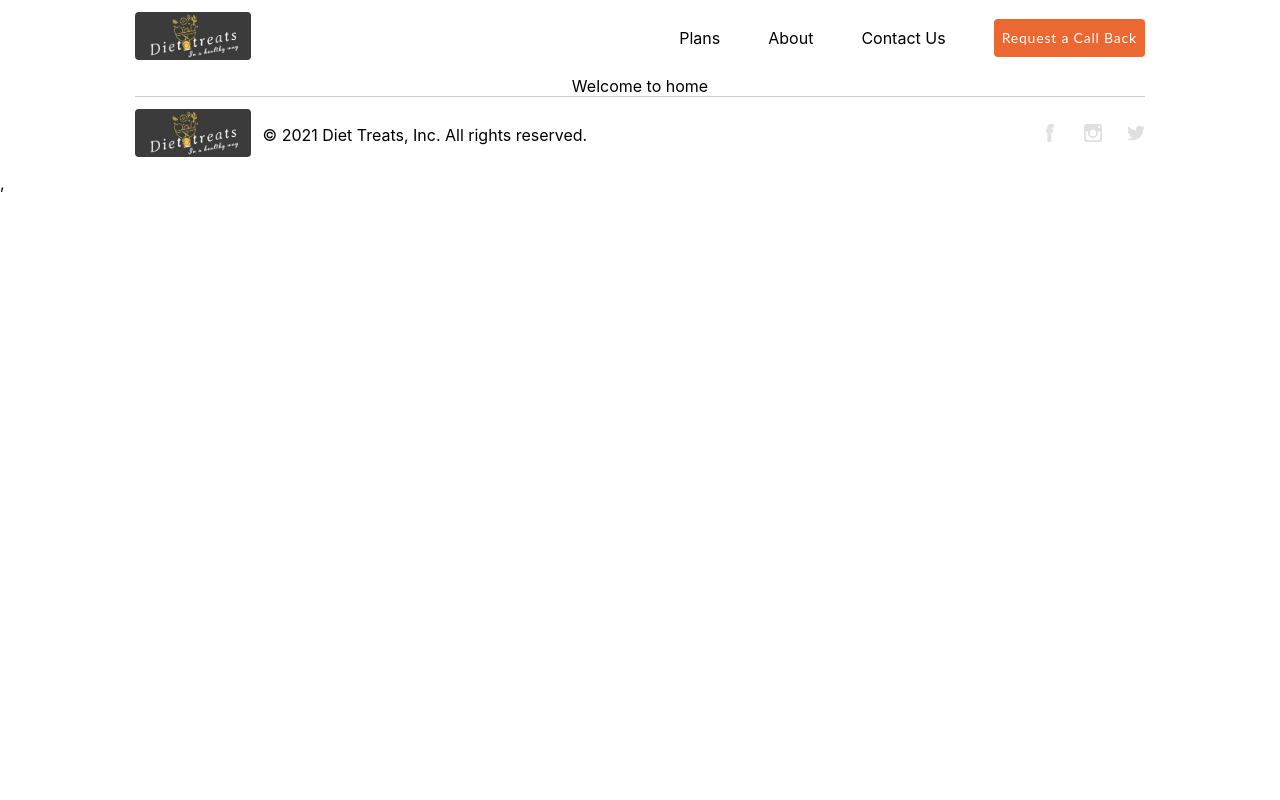
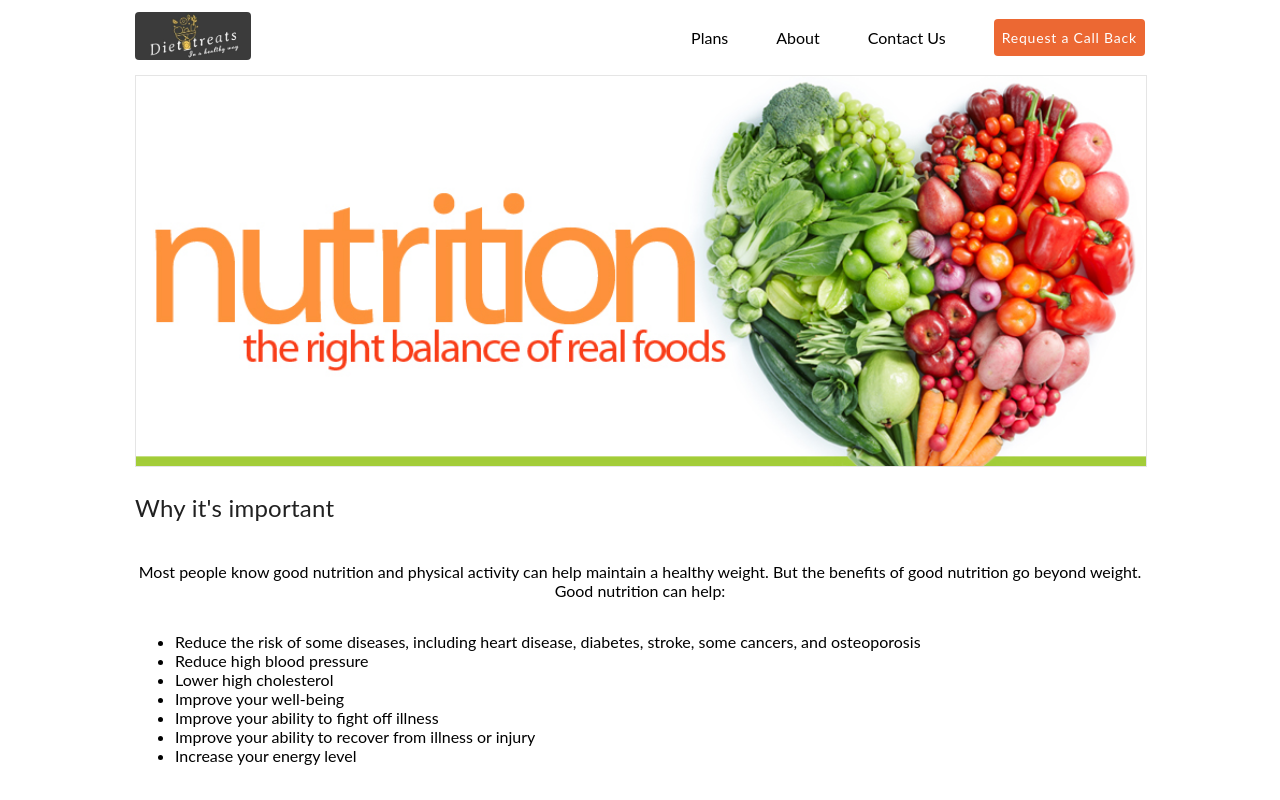
Before and after one commit to Abhiram219/diet-treats, a React (Create React App) app: page / in a window 1280 px wide. Shown: the top 800 px of the page. Built offline with nearby package versions, Linux system fonts and the light colour scheme.

Commit message:
Home Page dummy content added

```diff
--- a/src/common-components/Header/app.scss
+++ b/src/common-components/Header/app.scss
@@ -29,6 +29,7 @@
         }
 
         &__logo {
+            cursor: pointer;
             img{
                 height: 48px;
                 border-radius: 4px;
--- a/src/common-components/Header/index.js
+++ b/src/common-components/Header/index.js
@@ -11,7 +11,7 @@ function Header(props) {
   return (
     <div className="header__container">
 
-        <div className="header__logo"><img src={DietTreatsLogo}/></div>
+        <div className="header__logo" onClick={()=>history.push('/')} ><img src={DietTreatsLogo}/></div>
 
         <div className="header__subContainer">
           <div className="header__menu">
--- a/src/components/Home/app.scss
+++ b/src/components/Home/app.scss
@@ -10,7 +10,36 @@
     // Desktop Styling
     @media screen and (min-width: $screen-width) {
         &__container {
+            width: calc(100% - 270px);
+            margin: auto;
+        }
 
+        &__banner {
+            width: 100%;
+
+            img{
+                width: 100%;
+                border: 1px solid rgba(0,0,0,0.1);
+            }
+        }
+
+        &__content {
+            display: flex;
+            flex-flow: column;
+            align-items: start;
+
+            h2{
+                font-weight: 400;
+                font-size: 24px;
+                line-height: 36px;
+                letter-spacing: .235294px;
+                color: #212121;
+            }
+
+            li{
+                text-align: left;
+                padding: 4px,0;
+            }
         }
     }
 }
--- a/src/components/Home/index.js
+++ b/src/components/Home/index.js
@@ -1,6 +1,9 @@
 import React, { useState } from 'react';
 import Header from '../../common-components/Header';
 import Footer from '../../common-components/Footer';
+import BannerLogo from '../../assets/images/HomePageBaner.jpeg';
+
+import './app.scss';
 
 function Home() {
   return (
@@ -9,7 +12,29 @@ function Home() {
 
 
         <div className="home__container">
-            Welcome to home
+          <div className="home__banner">
+            <img src={BannerLogo} />
+          </div>
+
+          <div className="home__content">
+            <h2>Why it's important</h2>
+
+            <p>Most people know good nutrition and physical activity can help maintain a healthy weight. But the benefits of good nutrition go beyond weight. Good nutrition can help:</p>
+
+            <ul>
+              <li>Reduce the risk of some diseases, including heart disease, diabetes, stroke, some cancers, and osteoporosis</li>
+              <li>Reduce high blood pressure</li>
+              <li>Lower high cholesterol</li>
+              <li>Improve your well-being</li>
+              <li>Improve your ability to fight off illness</li>
+              <li>Improve your ability to recover from illness or injury</li>
+              <li>Increase your energy level</li>
+            </ul>
+
+            <h2>What is good nutrition?</h2>
+
+            <p>Good nutrition means your body gets all the nutrients, vitamins, and minerals it needs to work its best. Plan your meals and snacks to include nutrient-dense foods that are also low in calories.</p>
+          </div>
         </div>
 
 
--- a/src/index.css
+++ b/src/index.css
@@ -5,6 +5,7 @@ body {
     sans-serif;
   -webkit-font-smoothing: antialiased;
   -moz-osx-font-smoothing: grayscale;
+  font-family: Lato, sans-serif;
 }
 
 code {
```
Also changed, not shown: src/assets/images/HomePageBaner.jpeg (renamed from src/assets/images/NutritionImage.jpeg).
